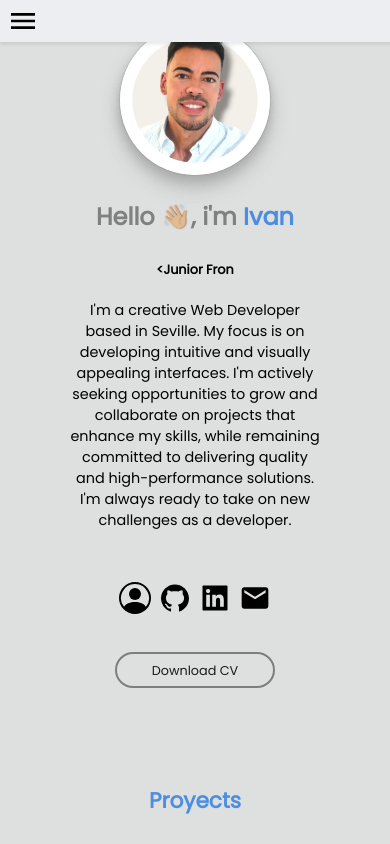
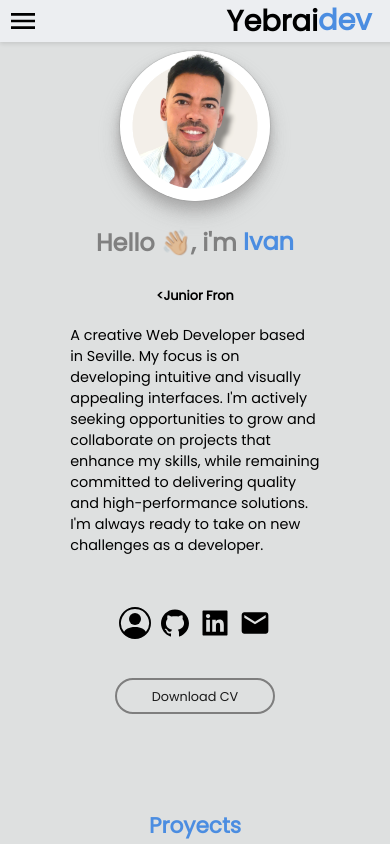
Before and after one commit to yebrai/yebraidev, a Next.js app: page / in a window 390 px wide. Shown: the top 844 px of the page. Built offline with nearby package versions, Linux system fonts and the light colour scheme.

Commit message:
resposive updtades

```diff
--- a/src/components/AppAbout/About.jsx
+++ b/src/components/AppAbout/About.jsx
@@ -17,7 +17,7 @@ export default function About() {
     >
 
         <p className={styles.aboutText}>
-          I'm a creative Web Developer based in Seville. My focus is on developing intuitive and visually appealing interfaces. I'm actively seeking opportunities to grow and collaborate on projects that enhance my skills, while remaining committed to delivering quality and high-performance solutions. I'm always ready to take on new challenges as a developer.
+          A creative Web Developer based in Seville. My focus is on developing intuitive and visually appealing interfaces. I'm actively seeking opportunities to grow and collaborate on projects that enhance my skills, while remaining committed to delivering quality and high-performance solutions. I'm always ready to take on new challenges as a developer.
         </p>
       <ul className={styles.iconsMain}>
         {iconsLink.map(({ label, route }) => {
--- a/src/components/AppAbout/About.module.css
+++ b/src/components/AppAbout/About.module.css
@@ -62,6 +62,7 @@
 
 .aboutText {
   margin-top: 7vh;
+  text-align: start;
 }
 
 
--- a/src/components/AppEducation/Education.jsx
+++ b/src/components/AppEducation/Education.jsx
@@ -12,12 +12,12 @@ export default function Education() {
             </b>{" "}
             April 2023
           </p>
-          <p>
+          <p className={styles.titleEducationDescription}>
             Understanding of how the Scrum framework works to carry out a
             successful project, project initiation phases, and how the Scrum
             framework works.
           </p>
-          <a href="https://c46e136a583f7e334124-ac22991740ab4ff17e21daf2ed577041.ssl.cf1.rackcdn.com/Certificate/ScrumFundamentalsCertified-Iv%C3%A1nGarc%C3%ADaYebra-972400.pdf">
+          <a className={styles.certification} href="https://c46e136a583f7e334124-ac22991740ab4ff17e21daf2ed577041.ssl.cf1.rackcdn.com/Certificate/ScrumFundamentalsCertified-Iv%C3%A1nGarc%C3%ADaYebra-972400.pdf">
           🔗  Certification
           </a>
         </div>
@@ -44,7 +44,7 @@ export default function Education() {
             <b>Backend technologies:</b> Express.js, Node.js, MongoDB, REST
             APIs, Fetch APIs, Axios.
           </p>
-          <a href="https://drive.google.com/file/d/1eicZaI4vGKEmJz8iqbBlp2hbtzMYWeCO/view?usp=sharing">
+          <a className={styles.certification} href="https://drive.google.com/file/d/1eicZaI4vGKEmJz8iqbBlp2hbtzMYWeCO/view?usp=sharing">
           🔗 Certification
           </a>
         </div>
--- a/src/components/AppEducation/Education.module.css
+++ b/src/components/AppEducation/Education.module.css
@@ -7,7 +7,9 @@
 
 .educationContainer {
   font-size: 1.1rem;
-
+  display: flex;
+  flex-direction: column;
+  gap: 10vh;
 }
 
 .educationContainer a {
@@ -24,9 +26,17 @@
   font-size: 1.2rem;
 }
 
+.titleEducationDescription {
+  text-align: start;
+}
+
 @media (max-width: 627px) {
 .titleEducation{
   gap: 10vw;
+}
+
+.certification {
+  font-size: 0.9rem;
 }
 
 .educationContainer h4, .titleEducation{
--- a/src/components/AppNavbar/Navbar.jsx
+++ b/src/components/AppNavbar/Navbar.jsx
@@ -14,6 +14,7 @@ export default function Navbar() {
       <ul className={isOpen ? styles.openContainer : styles.container}>
         <div className={styles.navSections}>
         <ToggleMenu toggleDropdown={toggleDropdown} isOpen={isOpen}/>
+        <h1>Yebrai<name>dev</name></h1>
         </div>
       </ul>
     </>
--- a/src/components/AppNavbar/Navbar.module.css
+++ b/src/components/AppNavbar/Navbar.module.css
@@ -65,8 +65,9 @@
 
 .navSections {
   display: flex;
-  gap: 1vw;
-
+  justify-content: space-between;
+  width: 95%;
+  align-items: center;
 }
 
 .navSections a {
@@ -79,3 +80,10 @@
   text-decoration: none;
   color: #4b8de1;
 }
+
+@media (max-width: 800px) {
+  .navSections {
+    width:85%;
+  }
+
+}
--- a/src/components/AppToggleMenu/Toggle.jsx
+++ b/src/components/AppToggleMenu/Toggle.jsx
@@ -17,7 +17,7 @@ const ToggleMenu = ({toggleDropdown, isOpen}) => {
         className={isOpen ? styles.openContainer : styles.container}
       >
         <ul className={styles.toggleLinks}>
-          <Link href="#portfolio" onClick={toggleDropdown}>Portfolio</Link>
+          <Link href="#portfolio" onClick={toggleDropdown}>Proyects</Link>
           <Link href="#skills" onClick={toggleDropdown}>Skills</Link>
           <Link href="#education" onClick={toggleDropdown}>Education</Link>
           <Link href="#about" onClick={toggleDropdown}>About me</Link>
--- a/src/components/AppToggleMenu/Toggle.module.css
+++ b/src/components/AppToggleMenu/Toggle.module.css
@@ -4,6 +4,7 @@
     display: flex;
     cursor:pointer;
     background-color: transparent;
+
 }
 
 
--- a/src/styles/globals.css
+++ b/src/styles/globals.css
@@ -42,6 +42,7 @@ hr {
   padding-top: 10vh;
 }
 
+
 .about {
   display: flex;
   gap: 5vw;
@@ -50,8 +51,8 @@ hr {
 
 footer {
   text-align: center;
-  margin-bottom: 10vh;
-  font-size: 1.1rem;
+  margin-bottom: 1vh;
+  font-size: 1rem;
 }
 
 .introMain {
@@ -65,7 +66,7 @@ footer {
 
 @media (max-width: 1200px) {
   .main {
-    padding: 3vh 10vw 10vh 10vw
+    padding: 6vh 10vw 10vh 10vw
   }
 }
 
```
